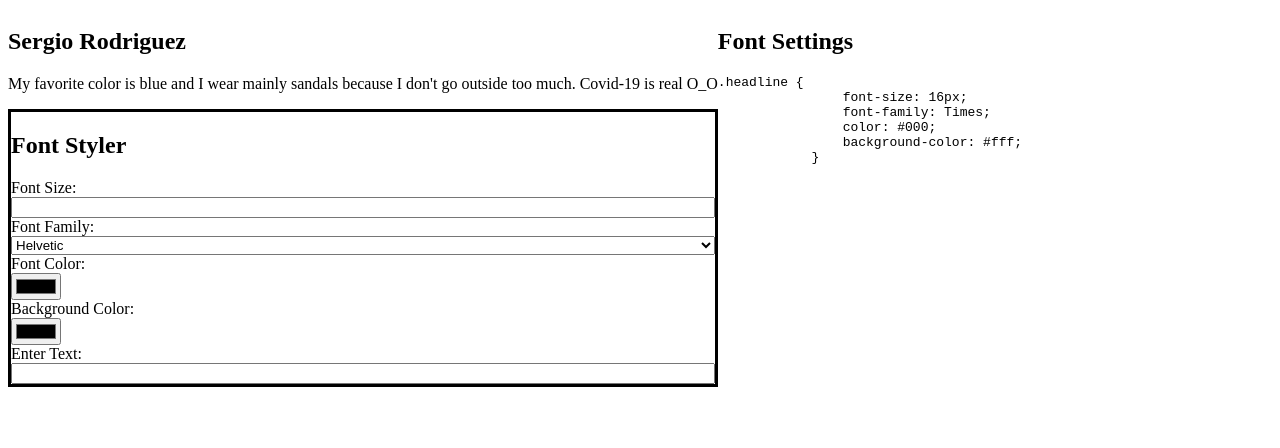
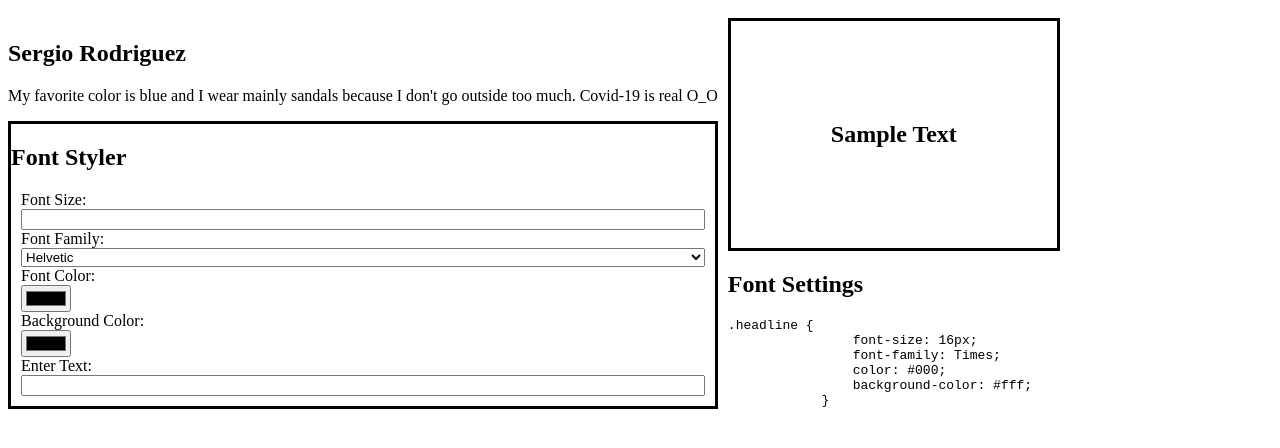
Before and after one commit to Sergiorq1/WEB10-Final, a plain HTML site: page index.html in a window 1280 px wide. Drawn offline with Linux system fonts and the light colour scheme.

Commit message:
finish CSS/ start JS

```diff
--- a/index.html
+++ b/index.html
@@ -32,7 +32,7 @@
 
     <div>
         <section id="headline-display">
-            <h1 id="display"></h1>
+            <h1 id="display">Sample Text</h1>
         </section>
 
         <section id="data-output">
--- a/main.js
+++ b/main.js
@@ -0,0 +1,8 @@
+// The headline element
+const display = document.querySelector('#display')
+
+// The input field for size
+const inputSize = document.querySelector('#input-size')
+// The element that displays the value
+const showSize = document.querySelector('#show-size')
+// Repeat this for the input and "show" elements
--- a/styles.css
+++ b/styles.css
@@ -1,12 +1,23 @@
 body{
+
     display: flex;
     background-color: white;
     flex-direction: row;
+    align-items: center;
 }
 #data-input{
     border-style: solid;
 }
+#data-output{
+    margin: 10px;
+}
 form {
     display: flex;
     flex-direction: column;
+    margin: 10px;
 }
+#display{
+    border-style: solid;
+    padding: 100px;
+    margin: 10px;
+}
```
